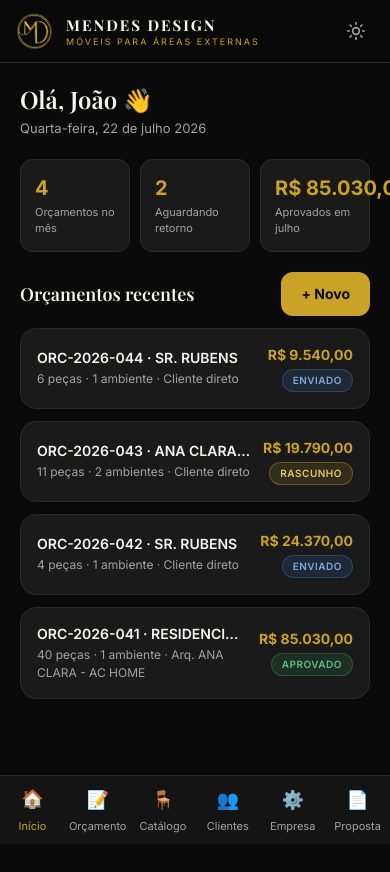
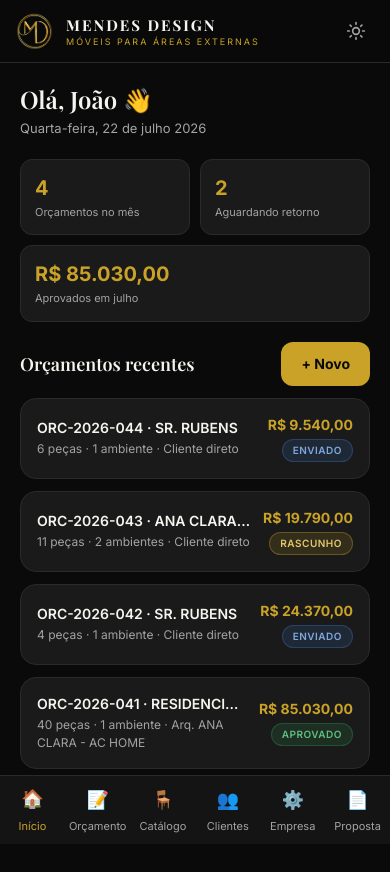
Before and after one commit to nexodigitalsys-ctrl/mendes-orca, a Next.js app: page / in a window 390 px wide. Shown: the top 872 px of the page. Built offline with nearby package versions, Linux system fonts and the light colour scheme.

Commit message:
fix(dashboard): card Aprovados em julho ocupa linha inteira no mobile
- Evita que o valor R$ 512.000,00 transborde o card
- Dois primeiros cards continuam lado a lado; terceiro card ocupa largura total em mobile

```diff
--- a/src/app/page.tsx
+++ b/src/app/page.tsx
@@ -52,7 +52,7 @@ export default function Home() {
         <h1 className="font-serif text-2xl mb-1">Olá, João 👋</h1>
         <p className="text-text2 text-[13px] mb-5">{formatDate(now)}</p>
 
-        <div className="grid grid-cols-3 gap-2.5 mb-5">
+        <div className="grid grid-cols-2 md:grid-cols-3 gap-2.5 mb-5">
           <div className="bg-card border border-border rounded-xl p-3.5">
             <div className="text-xl font-bold text-gold">{quotesThisMonth.length || 7}</div>
             <div className="text-[11px] text-text2 mt-0.5">Orçamentos no mês</div>
@@ -61,7 +61,7 @@ export default function Home() {
             <div className="text-xl font-bold text-gold">{awaitingReturn.length || 3}</div>
             <div className="text-[11px] text-text2 mt-0.5">Aguardando retorno</div>
           </div>
-          <div className="bg-card border border-border rounded-xl p-3.5">
+          <div className="bg-card border border-border rounded-xl p-3.5 col-span-2 md:col-span-1">
             <div className="text-xl font-bold text-gold">{brl(approvedTotal || 512000)}</div>
             <div className="text-[11px] text-text2 mt-0.5">Aprovados em julho</div>
           </div>
```
